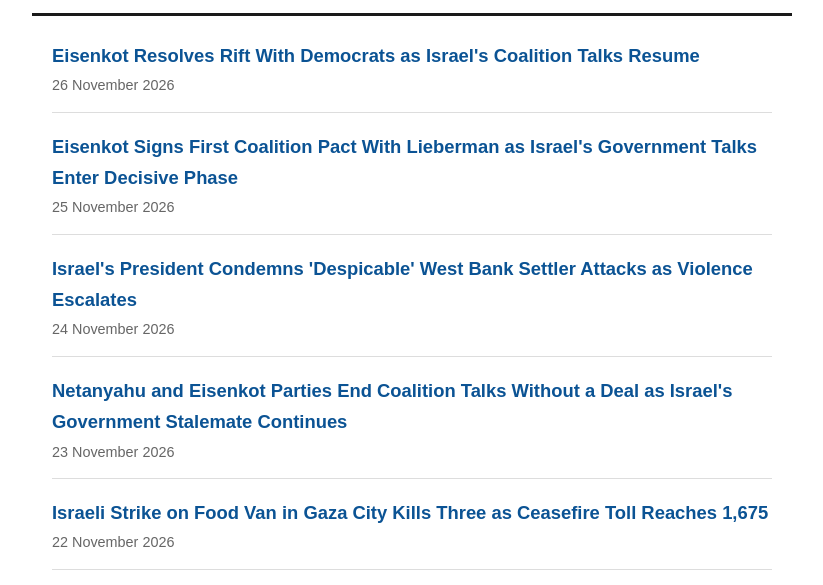
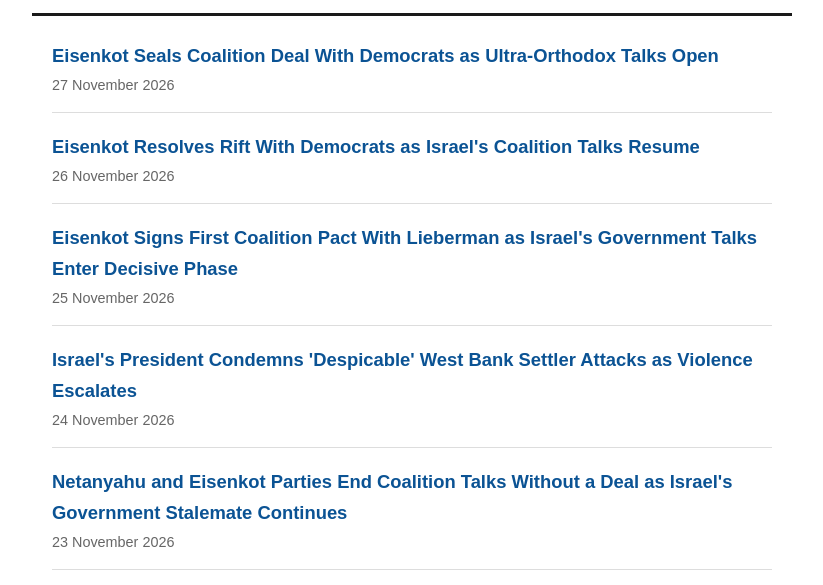
Before and after one commit to sultanmahmudsagor95/world-news-pulse, a plain HTML site: page index.html in a window 1280 px wide. Shown: the part 141-726 px from the top of the page, without its empty margins (228-1051 px from the left). Drawn offline with Linux system fonts and the light colour scheme.

Commit message:
Update homepage with 27 Nov 2026 post (18 posts)

```diff
--- a/index.html
+++ b/index.html
@@ -9,6 +9,7 @@
 <body>
 <header><h1>World News Pulse</h1><p class="tagline">World News Pulse brings you the latest verified news from America, Israel and Palestine — clear, factual and unbiased.</p></header>
 <main><ul class="post-list">
+<li><a href="posts/eisenkot-seals-coalition-deal-with.html">Eisenkot Seals Coalition Deal With Democrats as Ultra-Orthodox Talks Open</a><span class="date">27 November 2026</span></li>
 <li><a href="posts/eisenkot-resolves-rift-with-democrats.html">Eisenkot Resolves Rift With Democrats as Israel&#x27;s Coalition Talks Resume</a><span class="date">26 November 2026</span></li>
 <li><a href="posts/eisenkot-signs-first-coalition-pact.html">Eisenkot Signs First Coalition Pact With Lieberman as Israel&#x27;s Government Talks Enter Decisive Phase</a><span class="date">25 November 2026</span></li>
 <li><a href="posts/israels-president-condemns-despicable.html">Israel&#x27;s President Condemns &#x27;Despicable&#x27; West Bank Settler Attacks as Violence Escalates</a><span class="date">24 November 2026</span></li>
```
